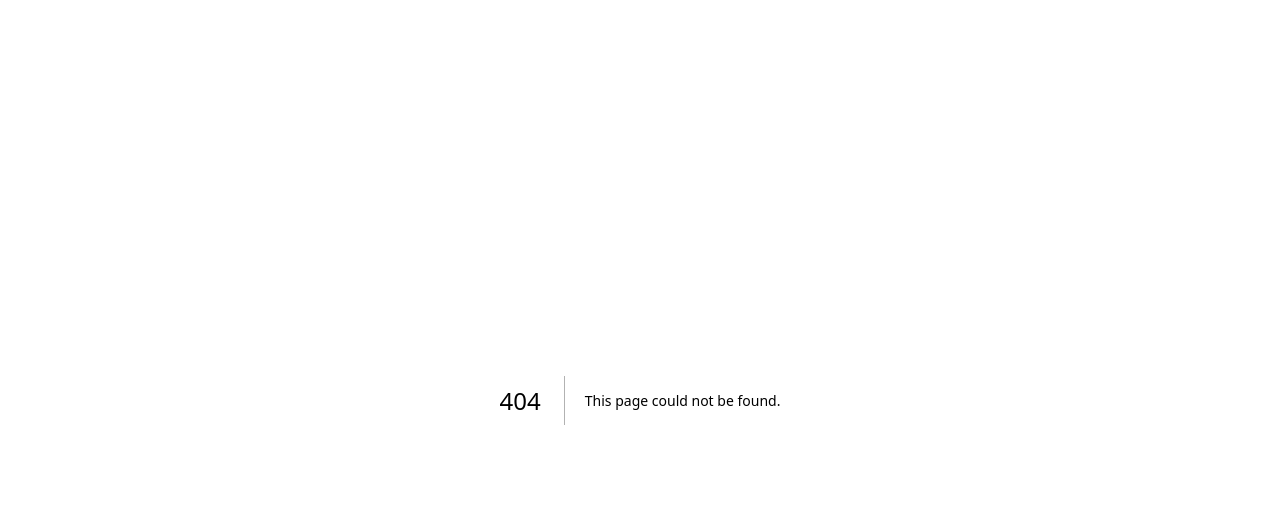
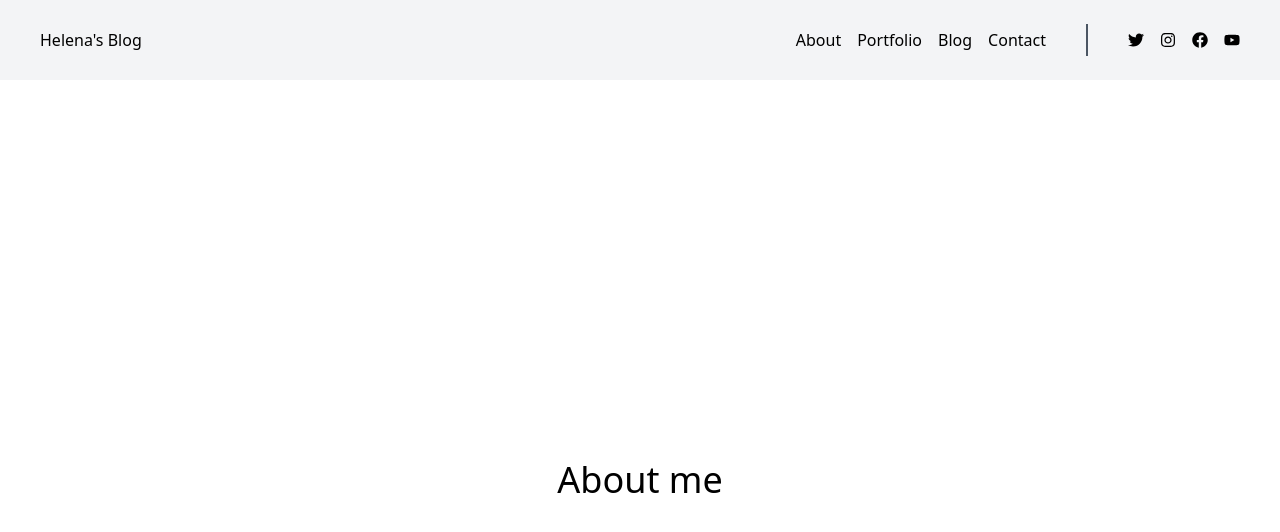
Before and after one commit to PLN2020/sanity-nextjs-helena-blog, a Next.js app: page /about in a window 1280 px wide. Before the commit this address had no page. Shown: the top 532 px of the page. Built offline with nearby package versions, Linux system fonts and the light colour scheme.

Commit message:
Group routing and started the Navbar

```diff
--- a/app/head.tsx
+++ b/app/(admin)/head.tsx
@@ -1,7 +1,7 @@
 export default function Head() {
   return (
     <>
-      <title>Helena Blog</title>
+      <title></title>
       <meta content="width=device-width, initial-scale=1" name="viewport" />
       <link rel="icon" href="/favicon.ico" />
     </>
--- a/app/layout.tsx
+++ b/app/(admin)/layout.tsx
@@ -1,4 +1,4 @@
-import "../styles/globals.css"
+import "../../styles/globals.css"
 
 export default function RootLayout({
   children,
@@ -7,7 +7,7 @@ export default function RootLayout({
 }) {
   return (
     <html>
-      {/* <head /> */}
+      <head />
       <body>{children}</body>
     </html>
   )
--- a/app/studio/[[...index]]/loading.tsx
+++ b/app/(admin)/studio/[[...index]]/loading.tsx
@@ -1,6 +1,6 @@
 'use client'
 
-import config from '../../../sanity.config'
+import config from '../../../../sanity.config'
 import NextStudioLoading from 'next-sanity/studio/loading'
 
 export default function Loading() {
--- a/app/studio/[[...index]]/page.tsx
+++ b/app/(admin)/studio/[[...index]]/page.tsx
@@ -2,7 +2,7 @@
 
 import {NextStudio} from 'next-sanity/studio'
 
-import config from '../../../sanity.config'
+import config from '../../../../sanity.config'
 
 export default function StudioPage() {
     //  Supports the same props as `import {Studio} from 'sanity'`, `config` is required
--- /dev/null
+++ b/app/(user)/about/page.tsx
@@ -0,0 +1,7 @@
+export default function Page() {
+    return (
+        <div className="flex justify-center items-center h-screen text-4xl">
+            About me
+        </div>
+    )
+}
--- /dev/null
+++ b/app/(user)/contact/page.tsx
@@ -0,0 +1,7 @@
+export default function Page() {
+    return (
+        <div className="flex justify-center items-center h-screen text-4xl">
+            Contact
+        </div>
+    )
+}
--- /dev/null
+++ b/app/(user)/head.tsx
@@ -0,0 +1,9 @@
+export default function Head() {
+    return (
+        <>
+        <title>Helena Blog</title>
+        <meta content="width=device-width, initial-scale=1" name="viewport" />
+        <link rel="icon" href="/favicon.ico" />
+        </>
+    )
+}
--- /dev/null
+++ b/app/(user)/layout.tsx
@@ -0,0 +1,18 @@
+import Navbar from "../../components/Navbar"
+import "../../styles/globals.css"
+
+export default function RootLayout({
+    children,
+}: {
+    children: React.ReactNode
+}) {
+    return (
+        <html>
+            <head />
+            <body>
+                <Navbar />
+                <div>{children}</div>
+            </body>
+        </html>
+    )
+}
--- /dev/null
+++ b/app/(user)/portfolio/page.tsx
@@ -0,0 +1,7 @@
+export default function Page() {
+    return (
+        <div className="flex justify-center items-center h-screen text-4xl">
+            Portfolio
+        </div>
+    )
+}
--- /dev/null
+++ b/components/Navbar.tsx
@@ -0,0 +1,30 @@
+import Link from "next/link";
+import { FaFacebook, FaInstagram, FaTwitter, FaYoutube } from 'react-icons/fa'
+
+export default function Navbar() {
+    return (
+        <nav className="sticky flex justify-between items-center top-0 h-[10vh] bg-gray-100 px-10">
+            <div>
+                <Link href='/'>Helena's Blog</Link>
+            </div>
+
+            <div className="flex justify-center items-center">
+                <div className="flex space-x-4 mr-10">
+                    <Link href='/about'>About</Link>
+                    <Link href='/portfolio'>Portfolio</Link>
+                    <Link href='/blog'>Blog</Link>
+                    <Link href='/contact'>Contact</Link>
+                </div>
+
+                <div className="border-l-2 border-gray-600 h-8" />
+
+                <div className="flex space-x-4 ml-10">
+                    <FaTwitter />
+                    <FaInstagram />
+                    <FaFacebook />
+                    <FaYoutube />
+                </div>
+            </div>
+        </nav>
+    )
+}
```
Also changed, not shown: app/(admin)/studio/[[...index]]/head.tsx (renamed from app/studio/[[...index]]/head.tsx), app/(user)/page.tsx (renamed from app/page.tsx).
